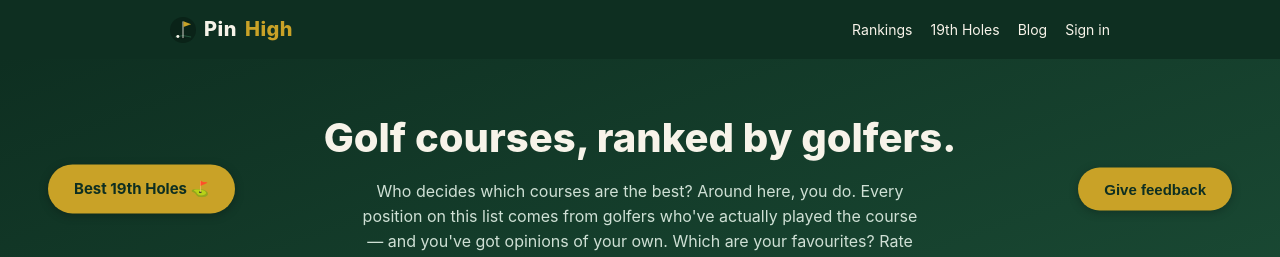
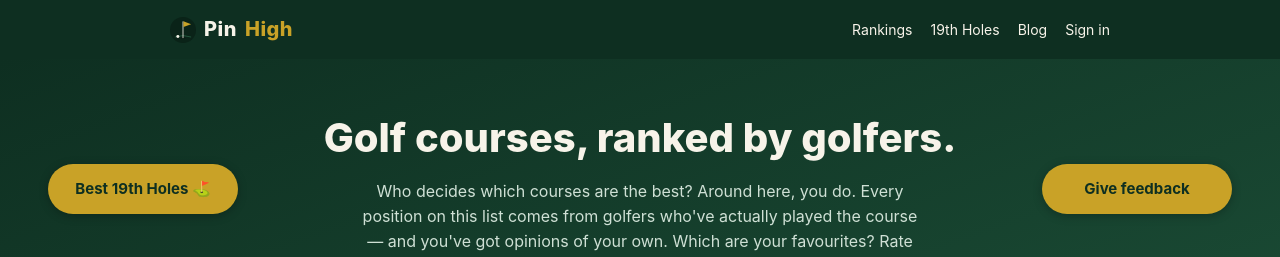
Before and after one commit to Stefanroodt/sa-golf-rankings, a Next.js app: page / in a window 1280 px wide. Shown: the top 257 px of the page. Built offline with nearby package versions, Linux system fonts and the light colour scheme; no server answers; the database is empty.

Commit message:
Hero CTAs: identical size and alignment

```diff
--- a/app/globals.css
+++ b/app/globals.css
@@ -42,23 +42,19 @@ a { color: inherit; text-decoration: none; }
 }
 .played-pill:hover { background: rgba(247,243,233,.2); color: var(--gold); }
 .hero { position: relative; }
-.hero-feedback {
-  position: absolute; right: 48px; top: 50%; transform: translateY(-50%);
+.hero-feedback, .hero-nineteenth {
+  position: absolute; top: 50%; transform: translateY(-50%);
+  display: inline-flex; align-items: center; justify-content: center;
+  box-sizing: border-box; width: 190px; height: 50px; padding: 0;
   background: var(--gold); color: var(--green-deep); border: none;
-  font-size: 15px; font-weight: 700; padding: 13px 26px; border-radius: 28px;
-  cursor: pointer; box-shadow: 0 2px 10px rgba(0,0,0,.25);
+  font-family: inherit; font-size: 15px; font-weight: 700; line-height: 1;
+  border-radius: 28px; cursor: pointer; box-shadow: 0 2px 10px rgba(0,0,0,.25);
 }
-.hero-feedback:hover { background: #d9b23a; }
-.hero-nineteenth {
-  position: absolute; left: 48px; top: 50%; transform: translateY(-50%);
-  display: inline-block; background: var(--gold); color: var(--green-deep);
-  font-size: 15px; font-weight: 700; padding: 13px 26px; border-radius: 28px;
-  cursor: pointer; box-shadow: 0 2px 10px rgba(0,0,0,.25);
-}
-.hero-nineteenth:hover { background: #d9b23a; }
+.hero-feedback { right: 48px; }
+.hero-nineteenth { left: 48px; }
+.hero-feedback:hover, .hero-nineteenth:hover { background: #d9b23a; }
 @media (max-width: 900px) {
-  .hero-feedback { position: static; transform: none; margin-top: 18px; }
-  .hero-nineteenth { position: static; transform: none; margin-top: 12px; }
+  .hero-feedback, .hero-nineteenth { position: static; transform: none; margin-top: 14px; }
 }
 
 /* Modal */
```
